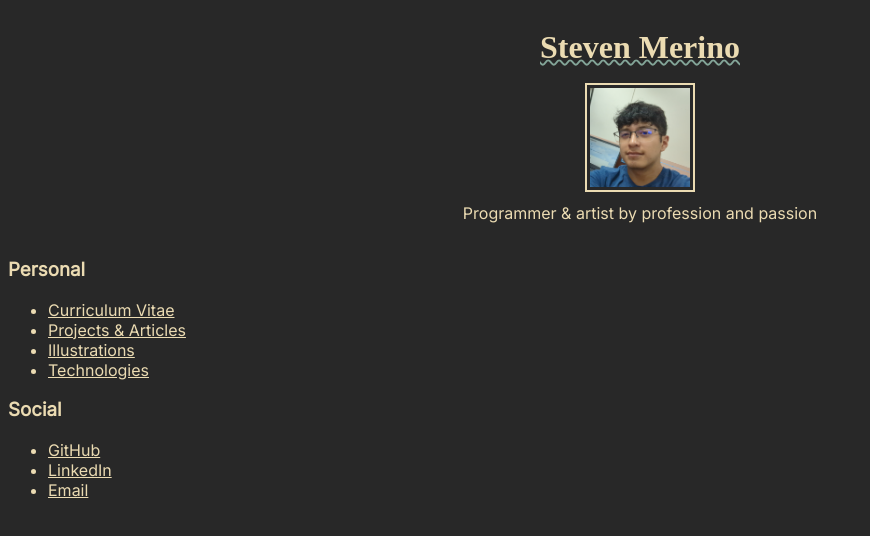
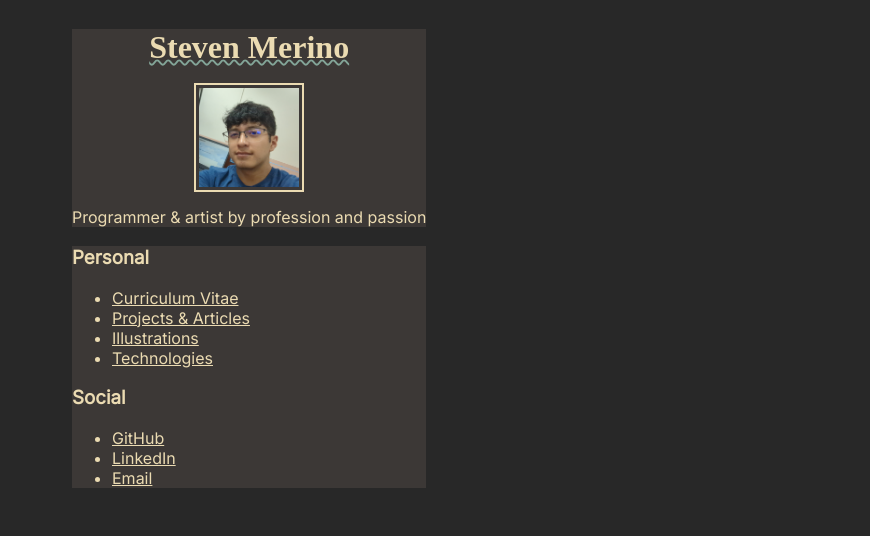
Before and after one commit to yuuhikaze/yuuhikaze.github.io, a plain HTML site: page index.html in a window 1280 px wide. Shown: the whole page, without its empty margins (0-870 px from the left). Drawn offline with Linux system fonts and the light colour scheme; a web font is replaced by a local one.

Commit message:
feat: separates view into panes

```diff
--- a/css/style.css
+++ b/css/style.css
@@ -3,6 +3,7 @@
 
 :root {
     --background: #282828;
+    --light-background: #3C3836;
     --foreground: #EBDBB2;
     --blue: #83A598;
     --green: #B8BB26;
@@ -24,9 +25,8 @@ h1 {
 
 .wrap {
     display: flex;
-    align-items: center;
-    justify-content: center;
-    flex-direction: column;
+    padding-left: 5vw;
+    padding-right: 5vw;
 }
 
 img {
@@ -34,7 +34,20 @@ img {
     outline-offset: 3px;
 }
 
+.header {
+    text-align: center;
+}
+
 .content {
     align-self: flex-start;
     justify-content: left;
 }
+
+.main-pane * {
+    flex: 2;
+    background-color: var(--light-background);
+}
+
+.secondary-pane {
+    flex: 1;
+}
--- a/index.html
+++ b/index.html
@@ -8,12 +8,15 @@
     </head>
     <body>
         <div class="wrap">
+            <div class="main-pane">
+                <div class="header">
                     <h1>Steven Merino</h1>
                     <img
                         src="static/images/IMG_20241028_095041_389.jpg"
                         width="100rem"
                     />
                     <p>Programmer & artist by profession and passion</p>
+                </div>
                 <div class="content">
                     <h3>Personal</h3>
                     <ul>
@@ -30,6 +33,9 @@
                     </ul>
                 </div>
             </div>
+            <div class="secondary-pane">
+            </div>
+        </div>
         <script src="js/script.js"></script>
     </body>
 </html>
```
Lines whose indentation alone changed are shown as unchanged.
